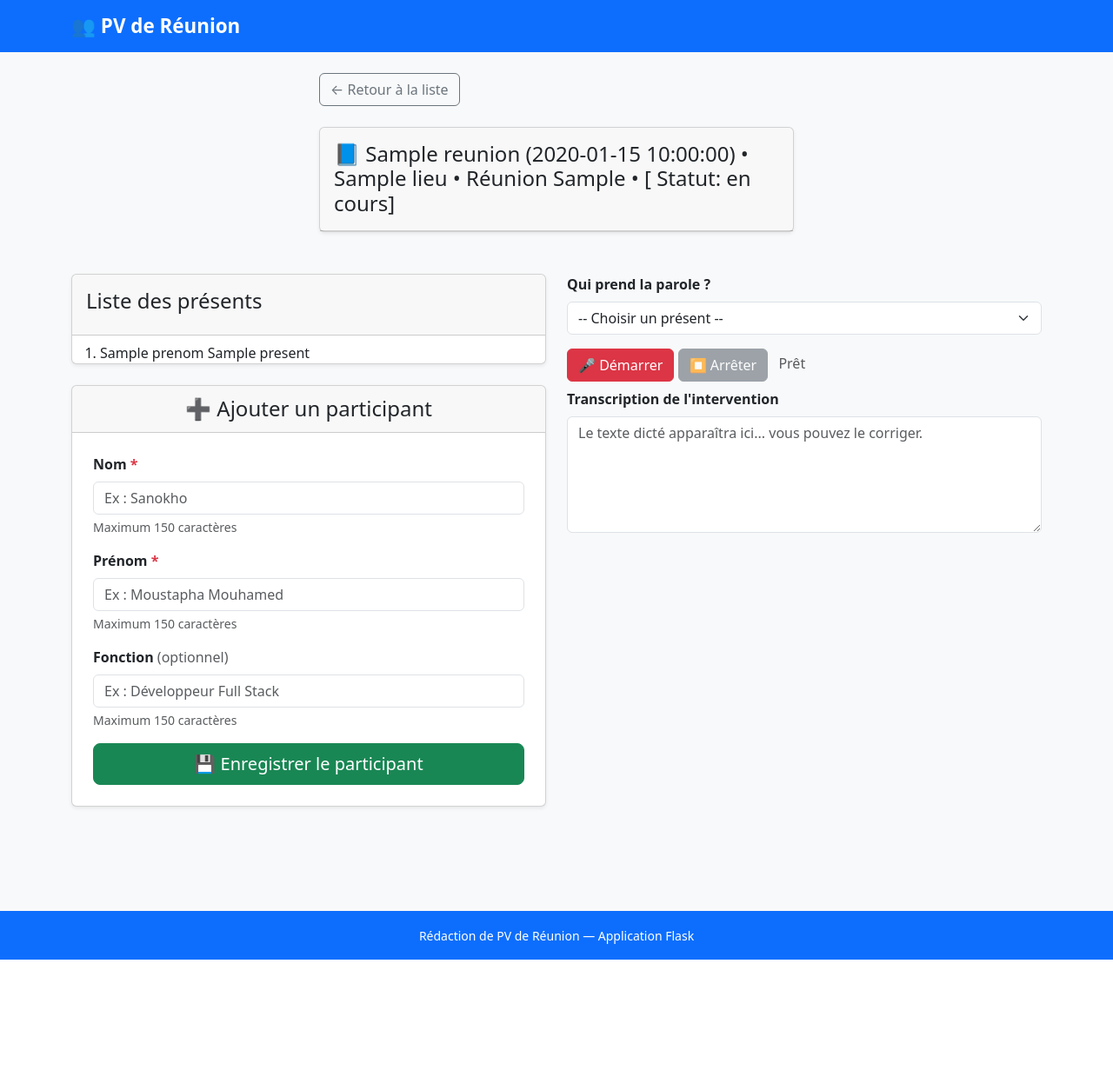
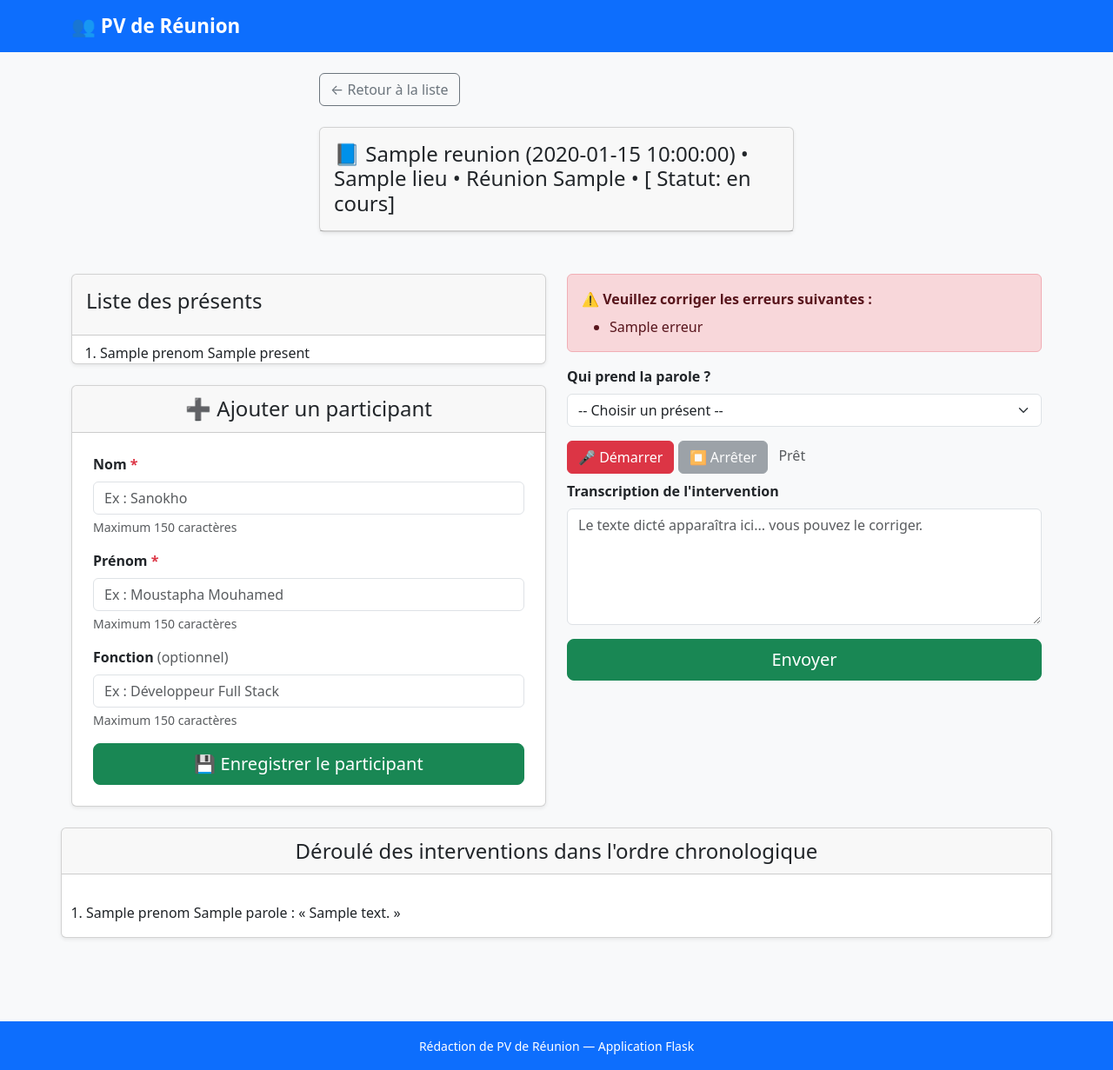
Before and after one commit to dabakhh/meeting-app, a Flask app: template templates/seance.html in a window 1280 px wide. Shown: the whole page at 87% size. Before the commit the page ends 1104 px from the top, so only its background shows below. Run offline with Flask 3, Linux system fonts and the light colour scheme; the template is opened without the code that fills it: most values are stand-ins (such as "Sample title", 1, 10 or a date in 2020).

Commit message:
add déroulé des interventions

```diff
--- a/app.py
+++ b/app.py
@@ -188,13 +188,17 @@ def reunion(reunion_id):
     # Deuxième requête SELECT pour les présents
     cursor.execute("SELECT * FROM participants WHERE reunion_id=%s", (reunion_id,))
     presents = cursor.fetchall()
+    cursor.execute("SELECT interventions.id,interventions.contenu,interventions.date_intervention,participants.nom,participants.prenom,participants.fonction FROM    interventions JOIN    participants ON interventions.participant_id = participants.id WHERE   interventions.reunion_id = %s ORDER BY interventions.date_intervention ASC", (reunion_id,))
+    interventions = cursor.fetchall()
+
+
     cursor.close()
     conn.close()
 
     if reunion_recup is None:
         return render_template("404.html"), 404
 
-    return render_template("seance.html", reunion=reunion_recup, presents=presents)
+    return render_template("seance.html", reunion=reunion_recup, presents=presents, interventions=interventions)
 
 
 # ───────────────────────────────────────────────────────
@@ -264,8 +268,47 @@ def ajouter(reunion_id):
 # ROUTE 5 : Enregistrer une intervention
 # URL : GET /reunion/<id>
 # ───────────────────────────────────────────────────────
-# @app.route('/reunion/<int:reunion_id>/intervention', methods=["POST"])
-# def enregistrer(reunion_id):
+@app.route('/reunion/<int:reunion_id>/intervention', methods=["POST"])
+def enregistrer(reunion_id):
+    conn   = get_connection()
+    cursor = conn.cursor(dictionary=True)
+    cursor.execute("SELECT * FROM reunions WHERE id = %s", (reunion_id,))
+    reunion_rec  = cursor.fetchone()
+    cursor.close()
+    conn.close()
+
+    erreurs = []
+
+     # Récupérer les données envoyées par le formulaire
+    participant_id = request.form.get("participant_id", "")
+    contenu        = request.form.get("contenu", "").strip()
+
+    if not participant_id:
+        erreurs.append("Le nom de l'intervenant est obligatoire.")
+
+
+    if not contenu:
+        erreurs.append("Le contenu de l'intervention est obligatoire.")
+    elif len(contenu) < 150:
+        erreurs.append("L'intervention doit dépasser au moins 150 caractères.")
+
+    if not erreurs:
+        conn   = get_connection()
+        cursor = conn.cursor()
+        cursor.execute("INSERT INTO interventions (reunion_id, participant_id, contenu) VALUES (%s,%s,%s)",
+                       (reunion_id, participant_id, contenu)
+                       )
+        conn.commit()
+
+        cursor.close()
+        conn.close()
+
+        return redirect(url_for("reunion", reunion_id=reunion_id))
+
+
+
+    return render_template("seance.html",reunion=reunion_rec, dioums=erreurs)
+
 
 if __name__ == "__main__":
     app.run(debug=True)
--- a/templates/seance.html
+++ b/templates/seance.html
@@ -3,6 +3,9 @@
 {% block titre %}{{ reunion.titre }}{% endblock %}
 
 {% block contenu %}
+
+<!-- ENTÊTE -->
+ <header>
     <div class="row justify-content-center">
          <div class="col-md-8 col-lg-6">
 
@@ -22,7 +25,11 @@
          </div>
 
     </div>
+ </header>
+
+<main>
     <div class="row justify-content-center">
+        <!-- ZONE AJOUTER PRESENT -->
         <div class="col-md-8 col-lg-6 mt-5">
 
 
@@ -132,15 +139,31 @@
 
         </div>
 
+        <!-- ZONE NOUVELLE INTERVENTION -->
         <div class="col-md-8 col-lg-6 mt-5">
-        <form  novalidate method="post" action="">
+
+            <!-- ─── Affichage des erreurs de validation ─── -->
+            {% if dioums %}
+            <div class="alert alert-danger">
+                <strong>⚠️ Veuillez corriger les erreurs suivantes :</strong>
+                <ul class="mb-0 mt-2">
+                    {% for erreur in dioums %}
+                    <li>{{ erreur }}</li>
+                    {% endfor %}
+                </ul>
+            </div>
+            {% endif %}
+
+            <form  novalidate method="post" action="{{ url_for('enregistrer', reunion_id=reunion.id) }}">
                 <!-- Sélecteur : qui prend la parole -->
                 <label for="participant_id" class="form-label fw-semibold">Qui prend la parole ?</label>
                 <select name="participant_id" id="participant_id" class="form-select mb-3" required>
                     <option value="">-- Choisir un présent --</option>
-                {% for p in participants %}
+                    {% if presents %}
+                        {% for p in presents %}
                             <option value="{{ p.id }}">{{ p.prenom }} {{ p.nom }} ({{ p.fonction }})</option>
                         {% endfor %}
+                    {% endif %}
                 </select>
 
                 <!-- Boutons d'enregistrement vocal -->
@@ -152,12 +175,44 @@
 
                 <!-- Zone de transcription -- auto-remplie, mais modifiable à la main -->
                 <label for="transcription" class="form-label fw-semibold">Transcription de l'intervention</label>
-            <textarea name="contenu" id="transcription" class="form-control mb-3" rows="5"
+                <textarea name="contenu" id="transcription" class="form-control mb-3 resize-none" rows="5"
                         placeholder="Le texte dicté apparaîtra ici... vous pouvez le corriger." required></textarea>
+
+                <!-- Bouton d'action -->
+                <div class="d-grid gap-2">
+                    <button type="submit" class="btn btn-success btn-lg">
+                        <i class="fa-solid fa-arrow-up-from-bracket"></i> Envoyer
+                    </button>
+                </div>
             </form>
             <script src="{{ url_for('static', filename='audio.js') }}"></script>
         </div>
 
     </div>
+</main>
+
+<!-- ZONE INTERVENTIONS -->
+<footer>
+    <div class="row justify-content-center card shadow-sm">
+        <div class="card-header py-1 mb-3">
+            <h4 class="text-center my-2"><i class="fa-solid fa-microphone"></i> Déroulé des interventions dans l'ordre chronologique</h4>
+        </div>
+
+        {% if interventions %}
+            <ol class="m-3">
+                {% for parole in interventions %}
+                    <li>{{ parole.prenom }} {{ parole.nom }} : « {{ parole.contenu }} »</li>
+                {% endfor %}
+            </ol>
+
+        {% else %}
+            <div class="alert alert-warning text-center py-5">
+                <h4>📭 Aucune intervention à cette réunion</h4>
+                <p>Commencez par ajouter la première</p>
+            </div>
+
+        {% endif %}
+    </div>
+</footer>
 
 {% endblock %}
```
Lines whose indentation alone changed are shown as unchanged.
